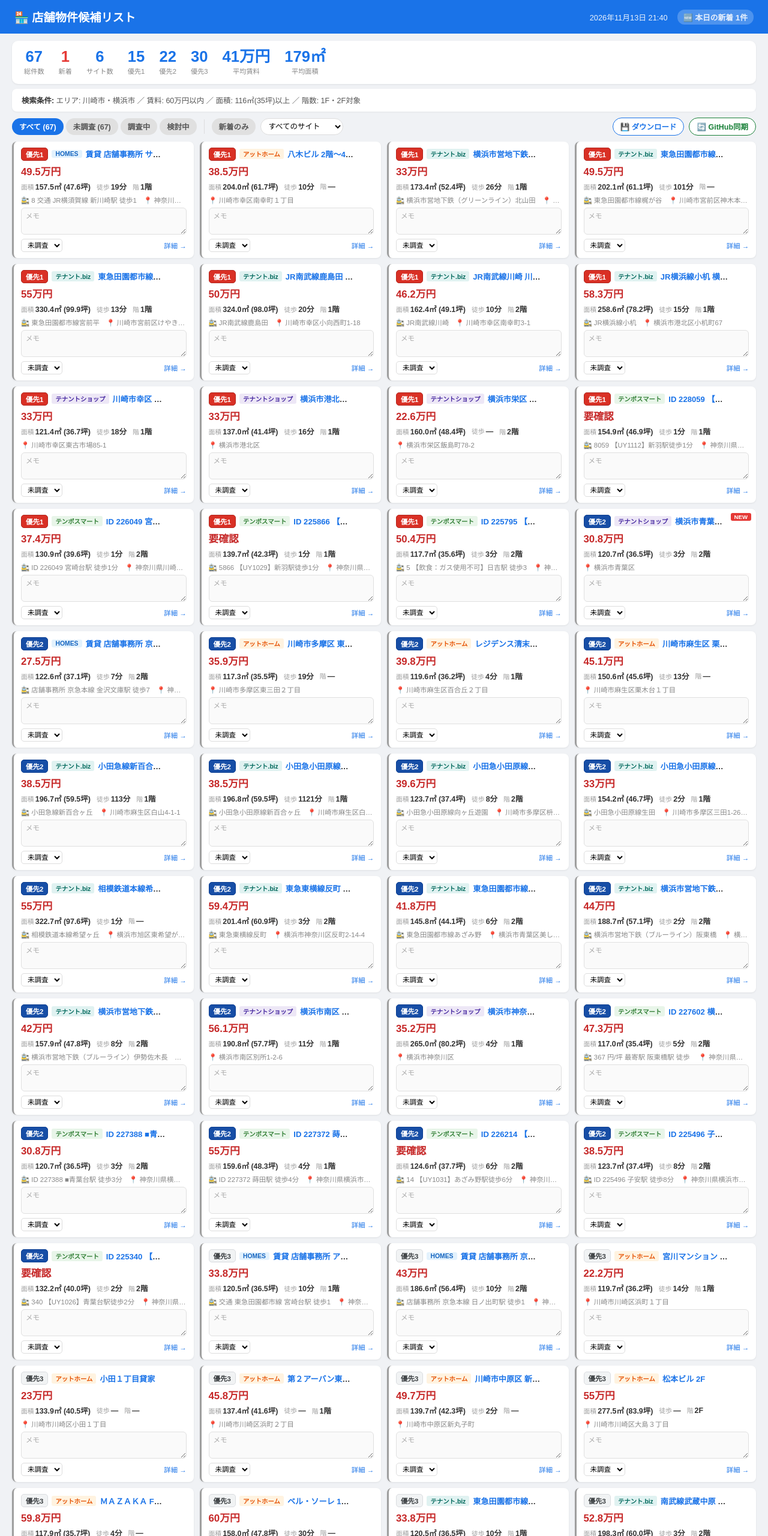
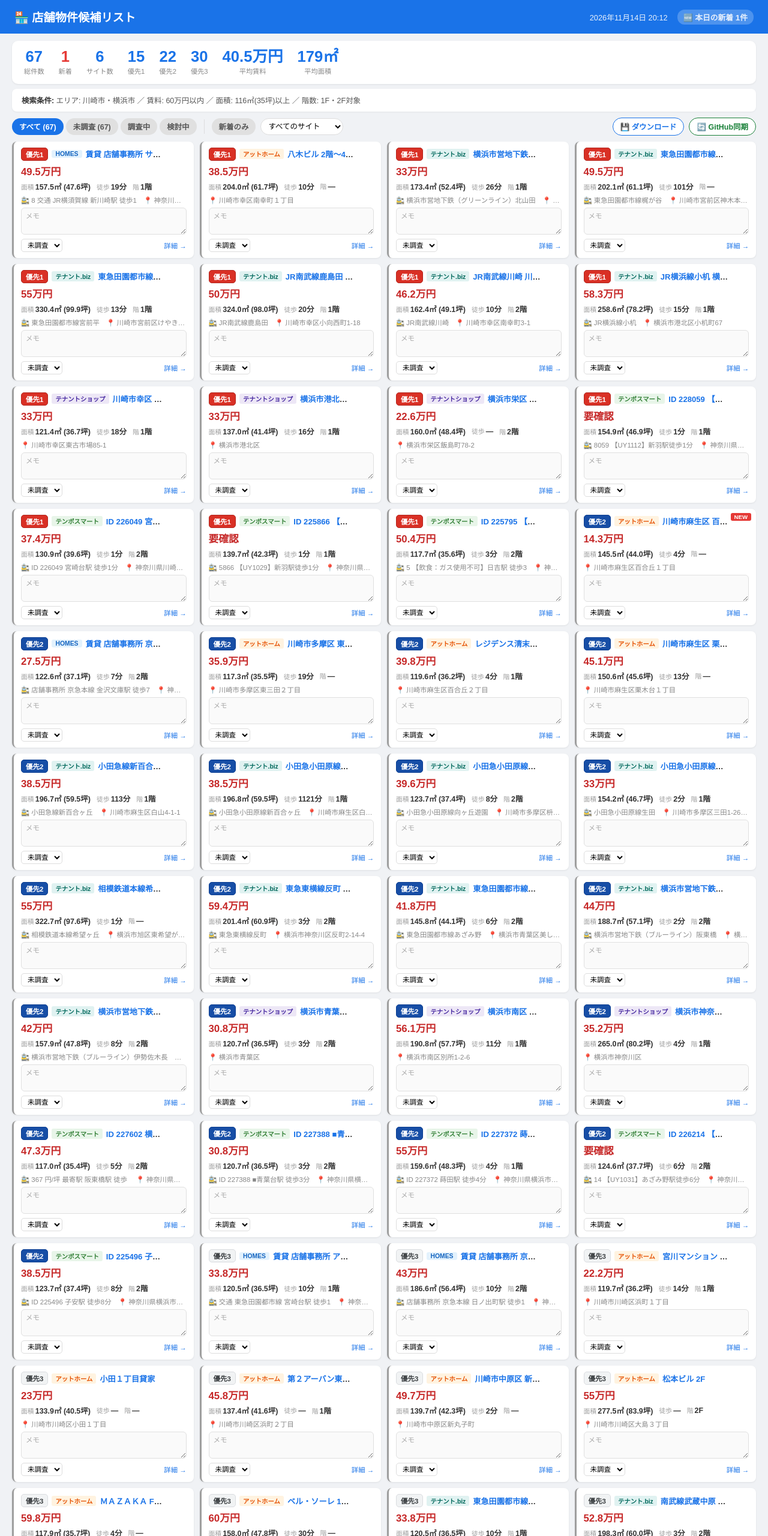
Before and after one commit to okunoh/store-property-finder, a plain HTML site: page docs/index.html in a window 1280 px wide. Shown: the top 2560 px of the page at 60% size. Drawn offline with Linux system fonts and the light colour scheme.

Commit message:
report: 2026-11-14 20:12

```diff
--- a/docs/index.html
+++ b/docs/index.html
@@ -3,7 +3,7 @@
 <head>
 <meta charset="UTF-8">
 <meta name="viewport" content="width=device-width,initial-scale=1.0">
-<title>店舗物件候補 — 2026年11月13日 21:40</title>
+<title>店舗物件候補 — 2026年11月14日 20:12</title>
 <style>
 *{box-sizing:border-box;margin:0;padding:0}
 body{font-family:'Hiragino Kaku Gothic ProN','Meiryo',sans-serif;background:#f0f2f5;color:#333;font-size:14px}
@@ -95,7 +95,7 @@ footer{text-align:center;padding:16px;font-size:0.73rem;color:#aaa}
 <header>
   <h1>🏪 店舗物件候補リスト</h1>
   <div class="header-meta">
-    <span>2026年11月13日 21:40</span>
+    <span>2026年11月14日 20:12</span>
     <span id="new-pill" class="new-pill new-filter-toggle" onclick="toggleNew()" title="新着のみ表示">
       🆕 本日の新着 <span class="cnt">1</span>件
     </span>
@@ -109,7 +109,7 @@ footer{text-align:center;padding:16px;font-size:0.73rem;color:#aaa}
   <div class="stat"><div class="num">15</div><div class="lbl">優先1</div></div>
   <div class="stat"><div class="num">22</div><div class="lbl">優先2</div></div>
   <div class="stat"><div class="num">30</div><div class="lbl">優先3</div></div>
-  <div class="stat"><div class="num">41万円</div><div class="lbl">平均賃料</div></div>
+  <div class="stat"><div class="num">40.5万円</div><div class="lbl">平均賃料</div></div>
   <div class="stat"><div class="num">179㎡</div><div class="lbl">平均面積</div></div>
 </div>
 
@@ -412,23 +412,23 @@ footer{text-align:center;padding:16px;font-size:0.73rem;color:#aaa}
     <a class="card-link" href="https://www.temposmart.jp/estates/225795" target="_blank" rel="noopener">詳細 →</a>
   </div>
 </div>
-<div class="card" data-key="テナントショップ:e-174843" data-site="テナントショップ" data-status="未調査" data-new="true" data-first-seen="2026-11-13">
-  <div class="card-top">
-    <span class="priority-badge p2">優先2</span>
-    <span class="site-badge" style="background:#ede7f6;color:#4527a0">テナントショップ</span>
-    <span class="card-name"><a href="https://www.tenant-shop.com/detail/e-174843/" target="_blank" rel="noopener">横浜市青葉区 賃貸店舗・事務所 トップページ | 不動産会社様へ 横浜市青葉区 賃貸店舗・事務所 H</a></span>
-  </div>
-  <div class="card-rent">30.8万円</div>
-  <div class="card-specs">
-    <span class="spec"><span class="sk">面積</span> <span class="sv">120.7㎡ (36.5坪)</span></span>
-    <span class="spec"><span class="sk">徒歩</span> <span class="sv">3分</span></span>
-    <span class="spec"><span class="sk">階</span> <span class="sv">2階</span></span>
-  </div>
-  <div class="card-location">📍 横浜市青葉区</div>
-  <textarea class="note-input" placeholder="メモ" oninput="setNote('テナントショップ:e-174843', this.value)"></textarea>
-  <div class="card-footer">
-    <select class="status-sel" onchange="setStatus('テナントショップ:e-174843', this.value)"><option selected>未調査</option><option>調査中</option><option>検討中</option><option>見送り</option><option>削除</option></select>
-    <a class="card-link" href="https://www.tenant-shop.com/detail/e-174843/" target="_blank" rel="noopener">詳細 →</a>
+<div class="card" data-key="アットホーム:6978974955" data-site="アットホーム" data-status="未調査" data-new="true" data-first-seen="2026-11-14">
+  <div class="card-top">
+    <span class="priority-badge p2">優先2</span>
+    <span class="site-badge" style="background:#fff3e0;color:#e65100">アットホーム</span>
+    <span class="card-name"><a href="https://www.athome.co.jp/rent_store/6978974955/" target="_blank" rel="noopener">川崎市麻生区 百合丘１丁目(百合ヶ丘駅) の貸店舗</a></span>
+  </div>
+  <div class="card-rent">14.3万円</div>
+  <div class="card-specs">
+    <span class="spec"><span class="sk">面積</span> <span class="sv">145.5㎡ (44.0坪)</span></span>
+    <span class="spec"><span class="sk">徒歩</span> <span class="sv">4分</span></span>
+    <span class="spec"><span class="sk">階</span> <span class="sv">—</span></span>
+  </div>
+  <div class="card-location">📍 川崎市麻生区百合丘１丁目</div>
+  <textarea class="note-input" placeholder="メモ" oninput="setNote('アットホーム:6978974955', this.value)"></textarea>
+  <div class="card-footer">
+    <select class="status-sel" onchange="setStatus('アットホーム:6978974955', this.value)"><option selected>未調査</option><option>調査中</option><option>検討中</option><option>見送り</option><option>削除</option></select>
+    <a class="card-link" href="https://www.athome.co.jp/rent_store/6978974955/" target="_blank" rel="noopener">詳細 →</a>
   </div>
 </div>
 <div class="card" data-key="HOMES:1150050043285" data-site="HOMES" data-status="未調査" data-new="false" data-first-seen="2026-10-22">
@@ -678,6 +678,25 @@ footer{text-align:center;padding:16px;font-size:0.73rem;color:#aaa}
     <a class="card-link" href="https://www.tenanto-office.biz/detail.php?id=64041" target="_blank" rel="noopener">詳細 →</a>
   </div>
 </div>
+<div class="card" data-key="テナントショップ:e-174843" data-site="テナントショップ" data-status="未調査" data-new="false" data-first-seen="2026-11-13">
+  <div class="card-top">
+    <span class="priority-badge p2">優先2</span>
+    <span class="site-badge" style="background:#ede7f6;color:#4527a0">テナントショップ</span>
+    <span class="card-name"><a href="https://www.tenant-shop.com/detail/e-174843/" target="_blank" rel="noopener">横浜市青葉区 賃貸店舗・事務所 トップページ | 不動産会社様へ 横浜市青葉区 賃貸店舗・事務所 H</a></span>
+  </div>
+  <div class="card-rent">30.8万円</div>
+  <div class="card-specs">
+    <span class="spec"><span class="sk">面積</span> <span class="sv">120.7㎡ (36.5坪)</span></span>
+    <span class="spec"><span class="sk">徒歩</span> <span class="sv">3分</span></span>
+    <span class="spec"><span class="sk">階</span> <span class="sv">2階</span></span>
+  </div>
+  <div class="card-location">📍 横浜市青葉区</div>
+  <textarea class="note-input" placeholder="メモ" oninput="setNote('テナントショップ:e-174843', this.value)"></textarea>
+  <div class="card-footer">
+    <select class="status-sel" onchange="setStatus('テナントショップ:e-174843', this.value)"><option selected>未調査</option><option>調査中</option><option>検討中</option><option>見送り</option><option>削除</option></select>
+    <a class="card-link" href="https://www.tenant-shop.com/detail/e-174843/" target="_blank" rel="noopener">詳細 →</a>
+  </div>
+</div>
 <div class="card" data-key="テナントショップ:e-171583" data-site="テナントショップ" data-status="未調査" data-new="false" data-first-seen="2026-11-04">
   <div class="card-top">
     <span class="priority-badge p2">優先2</span>
@@ -809,25 +828,6 @@ footer{text-align:center;padding:16px;font-size:0.73rem;color:#aaa}
   <div class="card-footer">
     <select class="status-sel" onchange="setStatus('テンポスマート:225496', this.value)"><option selected>未調査</option><option>調査中</option><option>検討中</option><option>見送り</option><option>削除</option></select>
     <a class="card-link" href="https://www.temposmart.jp/estates/225496" target="_blank" rel="noopener">詳細 →</a>
-  </div>
-</div>
-<div class="card" data-key="テンポスマート:225340" data-site="テンポスマート" data-status="未調査" data-new="false" data-first-seen="2026-10-26">
-  <div class="card-top">
-    <span class="priority-badge p2">優先2</span>
-    <span class="site-badge" style="background:#e8f5e9;color:#2e7d32">テンポスマート</span>
-    <span class="card-name"><a href="https://www.temposmart.jp/estates/225340" target="_blank" rel="noopener">ID 225340 【UY1026】青葉台駅徒歩2分！業種についてはご相談ください！ 賃料 ご相談 </a></span>
-  </div>
-  <div class="card-rent">要確認</div>
-  <div class="card-specs">
-    <span class="spec"><span class="sk">面積</span> <span class="sv">132.2㎡ (40.0坪)</span></span>
-    <span class="spec"><span class="sk">徒歩</span> <span class="sv">2分</span></span>
-    <span class="spec"><span class="sk">階</span> <span class="sv">2階</span></span>
-  </div>
-  <div class="card-location">🚉 340 【UY1026】青葉台駅徒歩2分　📍 神奈川県横浜市青葉区青葉台二丁目</div>
-  <textarea class="note-input" placeholder="メモ" oninput="setNote('テンポスマート:225340', this.value)"></textarea>
-  <div class="card-footer">
-    <select class="status-sel" onchange="setStatus('テンポスマート:225340', this.value)"><option selected>未調査</option><option>調査中</option><option>検討中</option><option>見送り</option><option>削除</option></select>
-    <a class="card-link" href="https://www.temposmart.jp/estates/225340" target="_blank" rel="noopener">詳細 →</a>
   </div>
 </div>
 <div class="card" data-key="HOMES:1457590008558" data-site="HOMES" data-status="未調査" data-new="false" data-first-seen="2026-10-22">
@@ -1412,7 +1412,7 @@ footer{text-align:center;padding:16px;font-size:0.73rem;color:#aaa}
   </div>
 </div>
 
-<footer>店舗物件自動収集ツール — 2026年11月13日 21:40 生成 ／ ステータスはブラウザに保存されます（「💾 ステータス保存」でdata/status.jsonにエクスポート可）</footer>
+<footer>店舗物件自動収集ツール — 2026年11月14日 20:12 生成 ／ ステータスはブラウザに保存されます（「💾 ステータス保存」でdata/status.jsonにエクスポート可）</footer>
 
 <script>
 const PREV_STATUSES = {};
```
Also changed, not shown: data/properties.json (+21 -21 lines).
